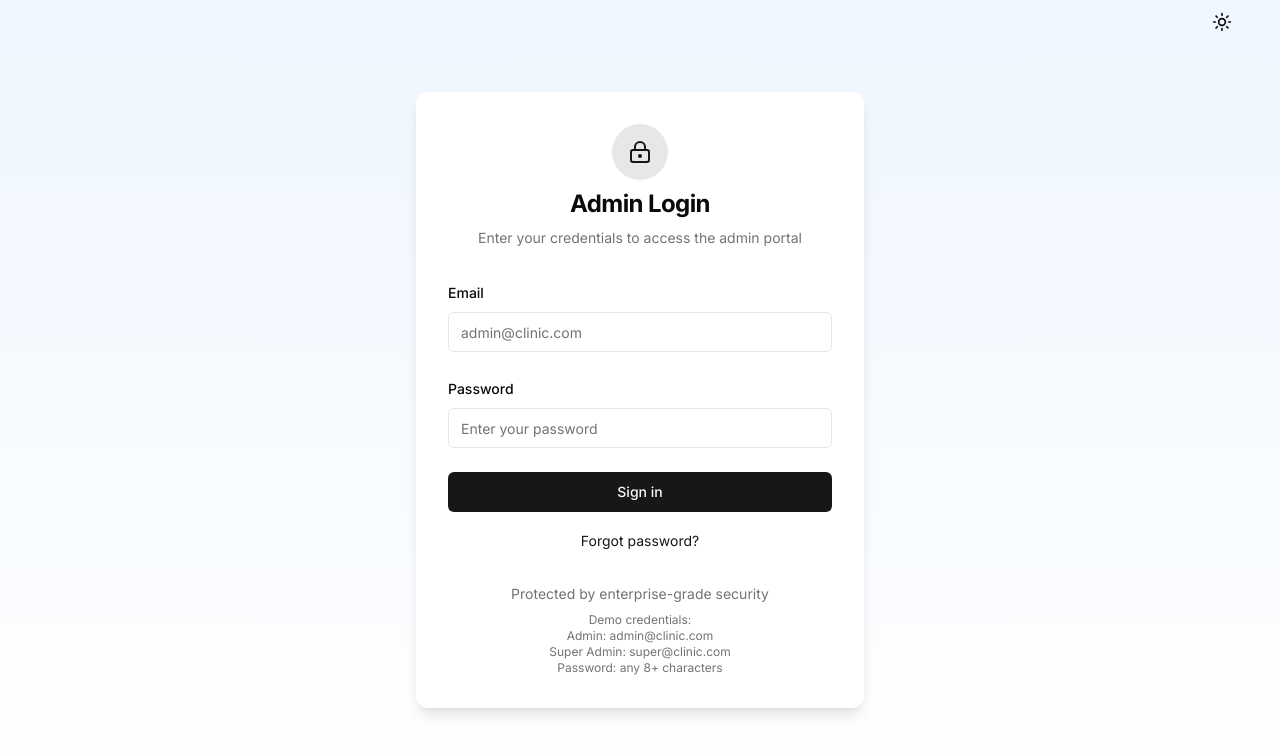
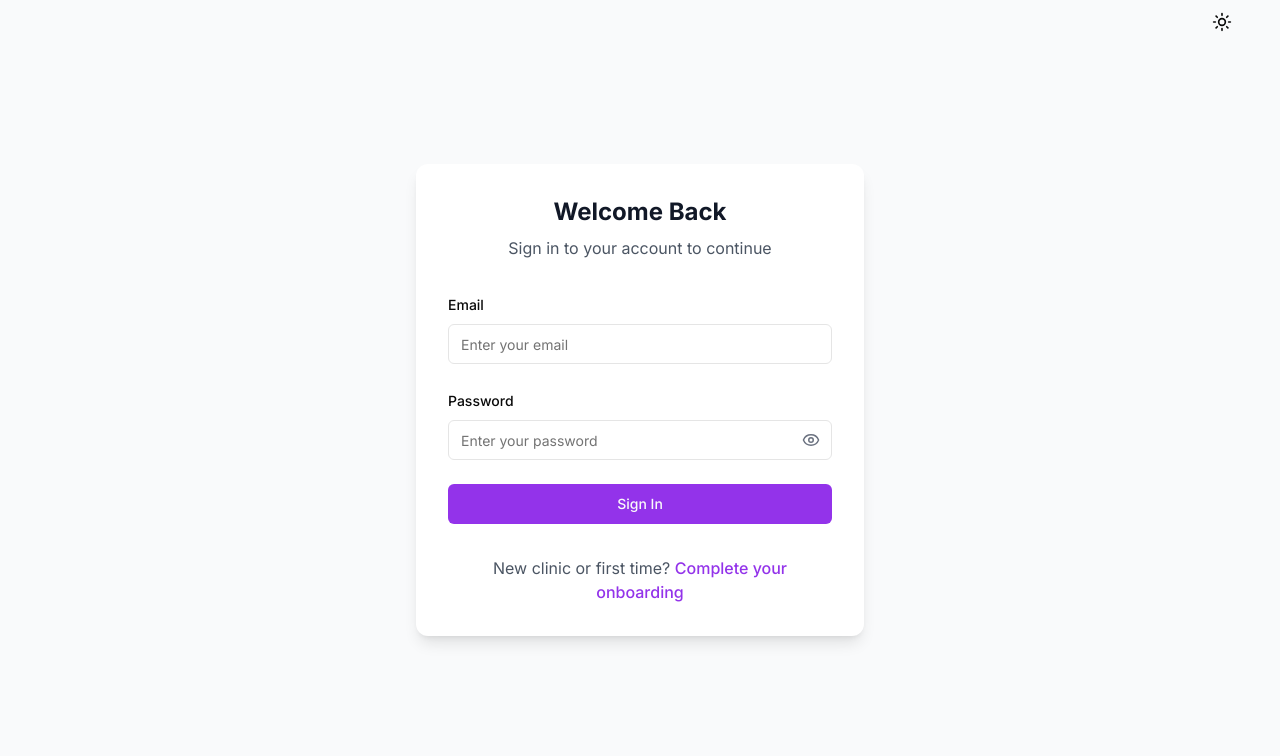
Before and after one commit to Medihox/medihox-frontend, a Next.js app: page /login in a window 1280 px wide. Shown: the top 756 px of the page. Built offline with nearby package versions, Linux system fonts and the light colour scheme.

Commit message:
update: Fix the code

```diff
--- a/app/layout.tsx
+++ b/app/layout.tsx
@@ -1,6 +1,7 @@
 import './globals.css';
 import type { Metadata } from 'next';
 import { Inter } from 'next/font/google';
+import { Toaster as HotToaster } from "react-hot-toast";
 import { Toaster } from "@/components/ui/toaster";
 import { ThemeProvider } from '@/components/ThemeProvider';
 import { ThemeToggle } from '@/components/ThemeToggle';
@@ -39,6 +40,9 @@ export default function RootLayout({
             </div>
           </ThemeProvider>
           <Toaster />
+
+          {/* Add Hot Toast Provider */}
+          <HotToaster position="top-right" />
         </ReduxProviders>
       </body>
     </html>
--- a/app/login/page.tsx
+++ b/app/login/page.tsx
@@ -1,8 +1,11 @@
 "use client";
 
+import { useState } from "react";
+import { useRouter } from "next/navigation";
+import { z } from "zod";
 import { zodResolver } from "@hookform/resolvers/zod";
 import { useForm } from "react-hook-form";
-import * as z from "zod";
+import { Input } from "@/components/ui/input";
 import { Button } from "@/components/ui/button";
 import {
   Form,
@@ -12,33 +15,26 @@ import {
   FormLabel,
   FormMessage,
 } from "@/components/ui/form";
-import { Input } from "@/components/ui/input";
-import { useState } from "react";
-import { Loader2, LockKeyhole } from "lucide-react";
-import { useToast } from "@/hooks/use-toast";
-import Link from "next/link";
-import { useRouter } from "next/navigation";
-import { dummyUser, dummySuperAdmin } from "@/lib/dummy-data";
+import { showSuccessToast, showErrorToast } from "@/lib/utils/toast";
+import { Eye, EyeOff, Loader2 } from "lucide-react";
 import { useLoginMutation } from "@/lib/redux/services/authApi";
 import { useAppDispatch } from "@/lib/redux/hooks";
-import { setUser, setCredentials } from "@/lib/redux/slices/authSlice";
-import { getErrorMessage } from "@/lib/api/apiUtils";
-import toast from "react-hot-toast";
+import { setCredentials } from "@/lib/redux/slices/authSlice";
+import Link from "next/link";
 
 const formSchema = z.object({
-  email: z.string().email("Please enter a valid email address."),
-  password: z.string().min(1, "Password is required"),
+  email: z.string().email("Invalid email address"),
+  password: z.string().min(6, "Password must be at least 6 characters"),
 });
 
-type FormValues = z.infer<typeof formSchema>;
+export default function LoginPage() {
+  const router = useRouter();
+  const [showPassword, setShowPassword] = useState(false);
+  const [login, { isLoading }] = useLoginMutation();
+  const dispatch = useAppDispatch();
+  const [errorMessage, setErrorMessage] = useState<string | null>(null);
 
-export default function AdminLogin() {
-  const [showPassword, setShowPassword] = useState(false);
-  const router = useRouter();
-  const dispatch = useAppDispatch();
-  const [login, { isLoading }] = useLoginMutation();
-
-  const form = useForm<FormValues>({
+  const form = useForm<z.infer<typeof formSchema>>({
     resolver: zodResolver(formSchema),
     defaultValues: {
       email: "",
@@ -46,49 +42,70 @@ export default function AdminLogin() {
     },
   });
 
-  const onSubmit = async (data: FormValues) => {
+  const onSubmit = async (values: z.infer<typeof formSchema>) => {
+    // Clear previous error message
+    setErrorMessage(null);
+
     try {
-      const response = await login(data).unwrap();
-
-      // Store credentials in Redux
-      dispatch(setCredentials({
-        user: response.user,
+      const response = await login(values).unwrap();
+      dispatch(
+        setCredentials({
           accessToken: response.accessToken,
           refreshToken: response.refreshToken,
-      }));
+          user: response.user,
+        })
+      );
 
-      // Set cookies for middleware
-      document.cookie = "isAuthenticated=true; path=/; max-age=31536000";
+      // Store auth state in cookies for middleware
+      document.cookie = "isAuthenticated=true; path=/; max-age=31536000"; // 1 year
       document.cookie = `userRole=${response.user.role}; path=/; max-age=31536000`;
 
-      toast.success("Login successful!");
+      // Show success toast and delay redirect to ensure it's visible
+      showSuccessToast(`Welcome, ${response.user.name || 'User'}! Login successful.`);
 
-      // Redirect based on user role
-      if (response.user.role === "SUPER_ADMIN") {
-        router.push("/super-admin/dashboard");
-      } else if (response.user.role === "ADMIN") {
+      // Delay redirect to make sure user sees the success message
+      setTimeout(() => {
         router.push("/admin/dashboard");
-      } else {
-        // Default redirect for other roles like EMPLOYEE
-        router.push("/dashboard");
+      }, 800); // Slight delay for better UX
+    } catch (error: any) {
+      // Extract the specific error message from the backend response
+      let message = "Login failed. Please try again.";
+
+      // Check for different structures of error responses
+      if (error.data?.message) {
+        message = error.data.message;
+      } else if (error.data?.error) {
+        message = error.data.error;
+      } else if (error.message) {
+        message = error.message;
+      } else if (typeof error === 'string') {
+        message = error;
       }
-    } catch (error) {
-      toast.error(getErrorMessage(error) || "Login failed. Please try again.");
+
+      // Set the error message to display in the UI
+      setErrorMessage(message);
+
+      // Also show a toast for immediate feedback
+      showErrorToast(message);
     }
   };
 
   return (
-    <div className="min-h-screen flex items-center justify-center bg-gradient-to-b from-blue-50 to-white dark:from-gray-900 dark:to-gray-800 p-4">
-      <div className="w-full max-w-md space-y-8 bg-white dark:bg-gray-950 p-8 rounded-xl shadow-lg">
-        <div className="flex flex-col items-center gap-2">
-          <div className="rounded-full bg-primary/10 p-4">
-            <LockKeyhole className="h-6 w-6 text-primary" />
-          </div>
-          <h2 className="text-2xl font-bold tracking-tight">Admin Login</h2>
-          <p className="text-sm text-muted-foreground">
-            Enter your credentials to access the admin portal
+    <div className="min-h-screen flex items-center justify-center bg-gray-50 dark:bg-gray-900 p-4">
+      <div className="w-full max-w-md bg-white dark:bg-gray-800 rounded-xl shadow-lg p-8">
+        <div className="text-center mb-8">
+          <h1 className="text-2xl font-bold text-gray-900 dark:text-gray-100">Welcome Back</h1>
+          <p className="text-gray-600 dark:text-gray-400 mt-2">
+            Sign in to your account to continue
           </p>
         </div>
+
+        {/* Display backend error message */}
+        {errorMessage && (
+          <div className="mb-6 p-3 bg-red-50 border border-red-200 rounded-md text-red-600">
+            {errorMessage}
+          </div>
+        )}
 
         <Form {...form}>
           <form onSubmit={form.handleSubmit(onSubmit)} className="space-y-6">
@@ -100,62 +117,68 @@ export default function AdminLogin() {
                   <FormLabel>Email</FormLabel>
                   <FormControl>
                     <Input
-                      placeholder="admin@clinic.com"
-                      type="email"
+                      placeholder="Enter your email"
+                      {...field}
                       disabled={isLoading}
-                      {...field}
                     />
                   </FormControl>
                   <FormMessage />
                 </FormItem>
               )}
             />
+
             <FormField
               control={form.control}
               name="password"
               render={({ field }) => (
                 <FormItem>
                   <FormLabel>Password</FormLabel>
+                  <div className="relative">
                     <FormControl>
                       <Input
+                        type={showPassword ? "text" : "password"}
                         placeholder="Enter your password"
-                      type="password"
+                        {...field}
                         disabled={isLoading}
-                      {...field}
                       />
                     </FormControl>
+                    <button
+                      type="button"
+                      className="absolute right-3 top-1/2 -translate-y-1/2 text-gray-500"
+                      onClick={() => setShowPassword(!showPassword)}
+                    >
+                      {showPassword ? <EyeOff size={18} /> : <Eye size={18} />}
+                    </button>
+                  </div>
                   <FormMessage />
                 </FormItem>
               )}
             />
-            <div className="space-y-4">
+
             <Button
               type="submit"
-                className="w-full"
+              className="w-full bg-purple-600 hover:bg-purple-700"
               disabled={isLoading}
             >
-                {isLoading && <Loader2 className="mr-2 h-4 w-4 animate-spin" />}
-                {isLoading ? "Signing in..." : "Sign in"}
+              {isLoading ? (
+                <>
+                  <Loader2 className="mr-2 h-4 w-4 animate-spin" />
+                  Signing in...
+                </>
+              ) : (
+                "Sign In"
+              )}
             </Button>
-              <div className="text-center">
-                <Link
-                  href="#"
-                  className="text-sm text-primary hover:underline"
-                >
-                  Forgot password?
-                </Link>
-              </div>
-            </div>
           </form>
         </Form>
 
-        <div className="mt-4 text-center text-sm text-muted-foreground">
-          <p>Protected by enterprise-grade security</p>
-          <p className="mt-2 text-xs">
-            Demo credentials:<br />
-            Admin: admin@clinic.com<br />
-            Super Admin: super@clinic.com<br />
-            Password: any 8+ characters
+        {/* Add the onboarding option */}
+        <div className="mt-8 text-center">
+          <p className="text-gray-600 dark:text-gray-400">
+            New clinic or first time?{" "}
+            <Link href="/onboarding" className="text-purple-600 hover:text-purple-700 font-medium">
+              Complete your onboarding
+            </Link>
           </p>
         </div>
       </div>
--- a/app/page.tsx
+++ b/app/page.tsx
@@ -1,6 +1,8 @@
 "use client";
 import AdminLogin from "./login/page";
+import { redirect } from 'next/navigation';
 
-export default function Page() {
-  return <AdminLogin />;
-};
+export default function RootPage() {
+  // Redirect to login page by default
+  redirect('/login');
+}
--- /dev/null
+++ b/lib/utils/toast.ts
@@ -0,0 +1,45 @@
+import toast, { Toast, ToastOptions } from 'react-hot-toast';
+
+// Custom toast functions with consistent styling
+export const showSuccessToast = (message: string, options?: ToastOptions) => {
+  return toast.success(message, {
+    duration: 3000,
+    position: 'top-right',
+    style: {
+      background: '#10B981',
+      color: '#fff',
+    },
+    ...options,
+  });
+};
+
+export const showErrorToast = (message: string, options?: ToastOptions) => {
+  return toast.error(message, {
+    duration: 4000,
+    position: 'top-right',
+    style: {
+      background: '#EF4444',
+      color: '#fff',
+    },
+    ...options,
+  });
+};
+
+export const showInfoToast = (message: string, options?: ToastOptions) => {
+  return toast(message, {
+    duration: 3000,
+    position: 'top-right',
+    style: {
+      background: '#3B82F6',
+      color: '#fff',
+    },
+    ...options,
+  });
+};
+
+// Default export for backward compatibility
+export default {
+  success: showSuccessToast,
+  error: showErrorToast,
+  info: showInfoToast,
+};
```
Also changed, not shown: app/onboarding/page.tsx (+25 -7 lines), middleware.ts (+20 -54 lines). Lines whose indentation alone changed are shown as unchanged.
